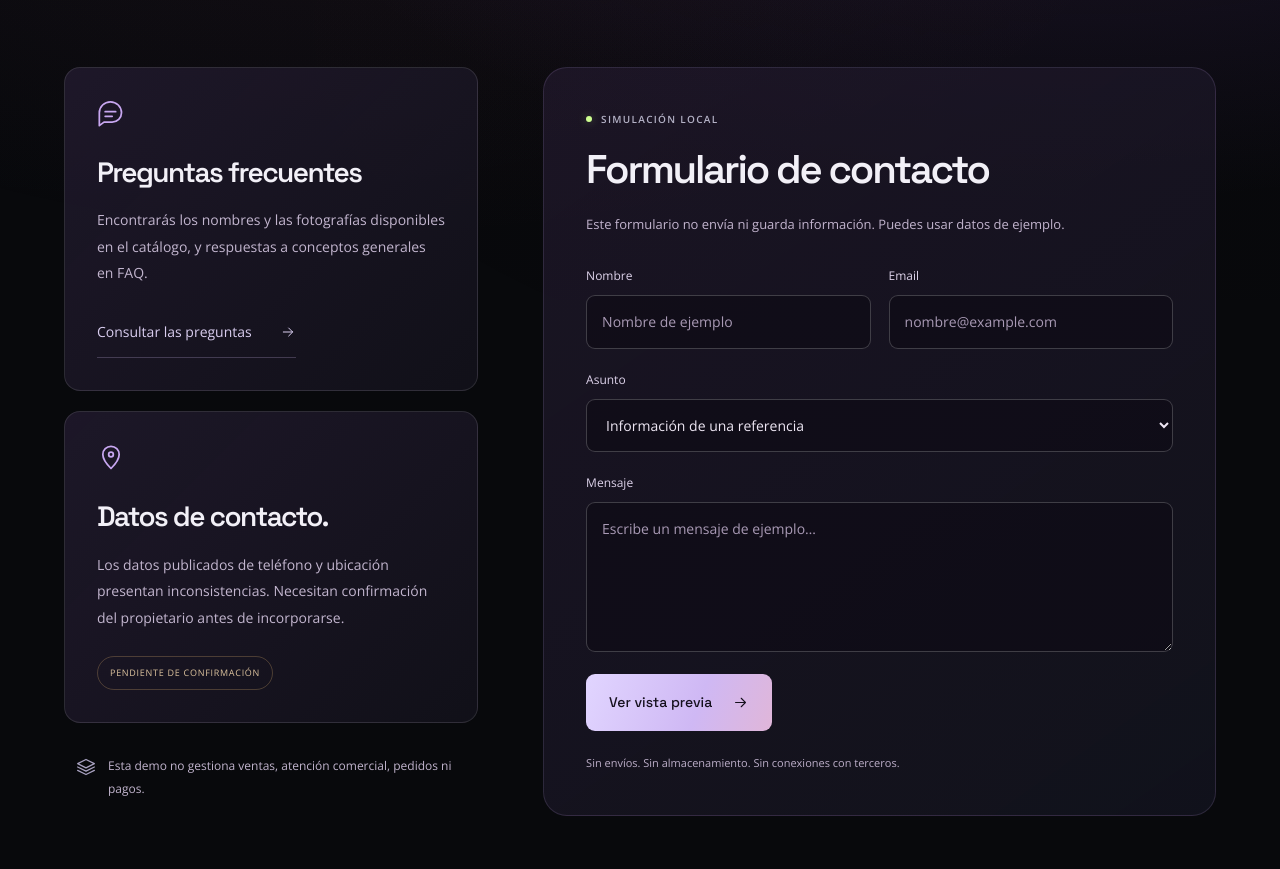
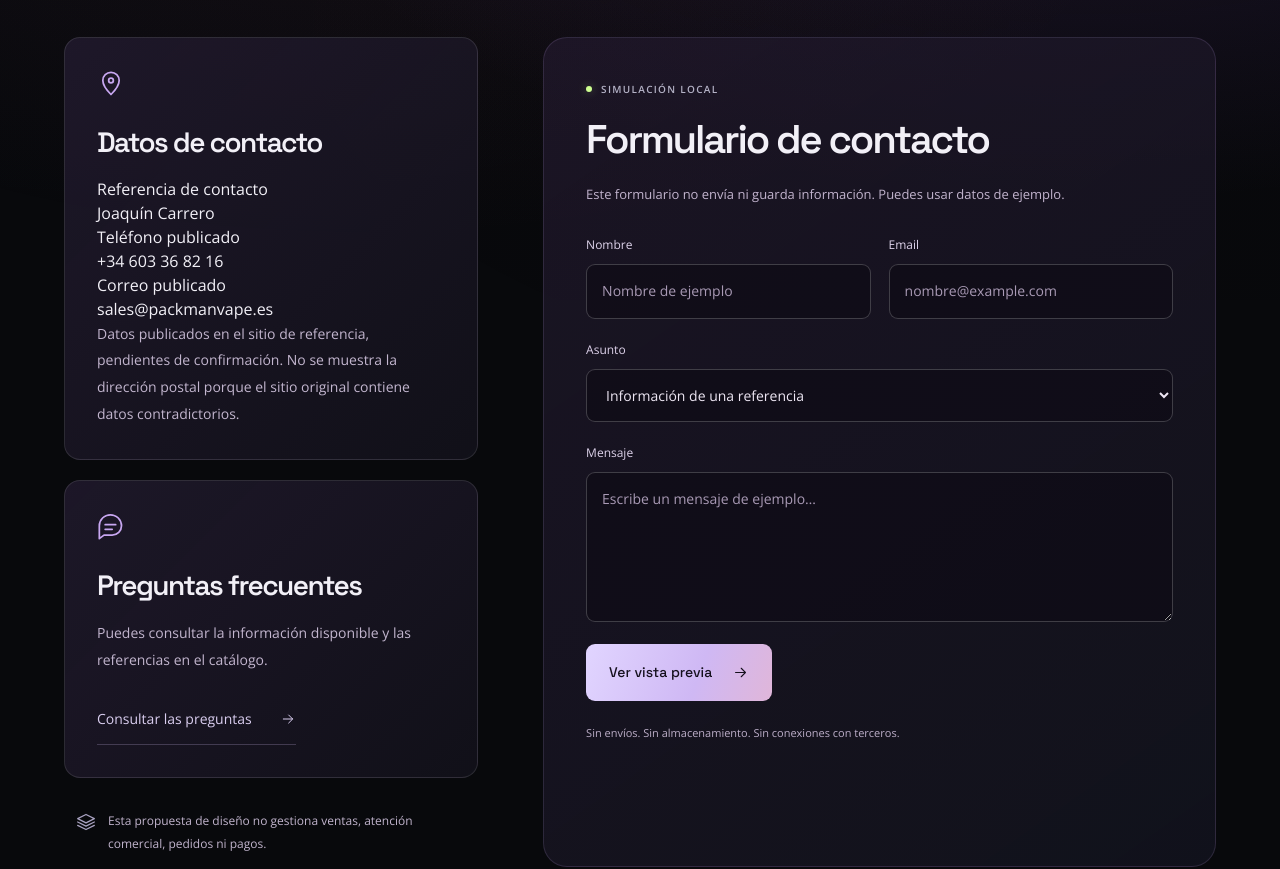
Before and after one commit to rampkey/demo420, a Next.js app: page /redesign/contacta-con-nosotros in a window 1280 px wide. Shown: the part 500-1369 px from the top of the page. Built offline with nearby package versions, Linux system fonts and the light colour scheme.

Commit message:
feat: show premium, source-qualified contact details

```diff
--- a/app/redesign/contacta-con-nosotros/page.tsx
+++ b/app/redesign/contacta-con-nosotros/page.tsx
@@ -3,46 +3,44 @@ import Link from "next/link";
 import { Icon } from "@/components/icons";
 import { PageHeading } from "../_components/page-heading";
 import { ContactForm } from "../_components/contact-form";
+import { contactReference } from "../_data/contact";
+
 export const metadata: Metadata = { title: "Contacta con nosotros" };
+
 export default function Contact() {
   return (
     <>
       <PageHeading
         eyebrow="PACKMAN / CONTACTO"
         title="Contacta con nosotros"
-        description="Consulta las preguntas frecuentes o prueba el formulario de contacto con datos de ejemplo."
+        description="Información de contacto publicada en Packman Vape."
       />
       <section className="cu-contact-layout cu-container">
         <div className="cu-contact-context">
+          <div className="cu-contact-card cu-contact-data">
+            <Icon name="pin" />
+            <h2>Datos de contacto</h2>
+            <dl>
+              <dt>Referencia de contacto</dt><dd>{contactReference.name}</dd>
+              <dt>Teléfono publicado</dt><dd>{contactReference.phone}</dd>
+              <dt>Correo publicado</dt><dd>{contactReference.email}</dd>
+            </dl>
+            <p className="cu-contact-disclaimer">
+              {contactReference.source} No se muestra la dirección postal
+              porque el sitio original contiene datos contradictorios.
+            </p>
+          </div>
           <div className="cu-contact-card">
             <Icon name="message" />
             <h2>Preguntas frecuentes</h2>
-            <p>
-              Encontrarás los nombres y las fotografías disponibles en el
-              catálogo, y respuestas a conceptos generales en FAQ.
-            </p>
+            <p>Puedes consultar la información disponible y las referencias en el catálogo.</p>
             <Link href="/redesign/faq" className="cu-text-link">
               Consultar las preguntas <Icon name="arrow" />
             </Link>
           </div>
-          <div className="cu-contact-card">
-            <Icon name="pin" />
-            <h2>Datos de contacto.</h2>
-            <p>
-              Los datos publicados de teléfono y ubicación presentan
-              inconsistencias. Necesitan confirmación del propietario antes de
-              incorporarse.
-            </p>
-            <span className="cu-verification-tag">
-              PENDIENTE DE CONFIRMACIÓN
-            </span>
-          </div>
           <div className="cu-contact-small">
             <Icon name="layers" />
-            <p>
-              Esta demo no gestiona ventas, atención comercial, pedidos ni
-              pagos.
-            </p>
+            <p>Esta propuesta de diseño no gestiona ventas, atención comercial, pedidos ni pagos.</p>
           </div>
         </div>
         <ContactForm />
```
